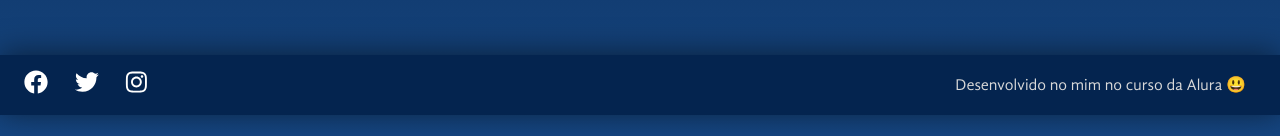
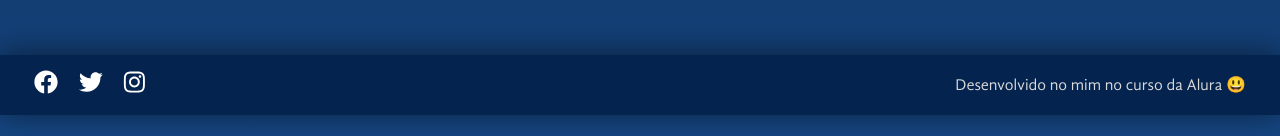
Before and after one commit to lucassmaniotto/React-Cursos, a React (Create React App) app in the folder ReactJS/alura-space/: page / in a window 1280 px wide. Shown: the part 685-821 px from the top of the page. Built offline with nearby package versions, Linux system fonts and the light colour scheme.

Commit message:
style: adicionando margin aos icones

```diff
--- a/ReactJS/alura-space/src/components/Footer/Footer.module.scss
+++ b/ReactJS/alura-space/src/components/Footer/Footer.module.scss
@@ -16,9 +16,13 @@
   &__icons {
     width: 10%;
     display: flex;
-    justify-content: space-between;
+    justify-content: space-around;
     align-items: center;
     cursor: pointer;
+  }
+
+  &__icon {
+    margin: 0 10px;
   }
 
   p {
--- a/ReactJS/alura-space/src/components/Footer/index.jsx
+++ b/ReactJS/alura-space/src/components/Footer/index.jsx
@@ -8,9 +8,9 @@ export default function Footer() {
   return (
     <footer className={styles.footer}>
       <div className={styles.footer__icons}>
-        <a href="https://github.com/lucassmaniotto"><img src={facebook} alt="Ícone do Facebook" /></a>
-        <a href="https://github.com/lucassmaniotto"><img src={twitter} alt="Ícone do Twitter" /></a>
-        <a href="https://github.com/lucassmaniotto"><img src={instagram} alt="Ícone do Instagram" /></a>
+        <a href="https://github.com/lucassmaniotto" className={styles.footer__icon}><img src={facebook} alt="Ícone do Facebook" /></a>
+        <a href="https://github.com/lucassmaniotto" className={styles.footer__icon}><img src={twitter} alt="Ícone do Twitter" /></a>
+        <a href="https://github.com/lucassmaniotto" className={styles.footer__icon}><img src={instagram} alt="Ícone do Instagram" /></a>
       </div>
       <p>Desenvolvido no <a href="https://github.com/lucassmaniotto">mim</a> no curso da<a href="https://cursos.alura.com.br/course/react-javascript-arquivos-estaticos"> Alura</a> 😃</p>
     </footer>
```
